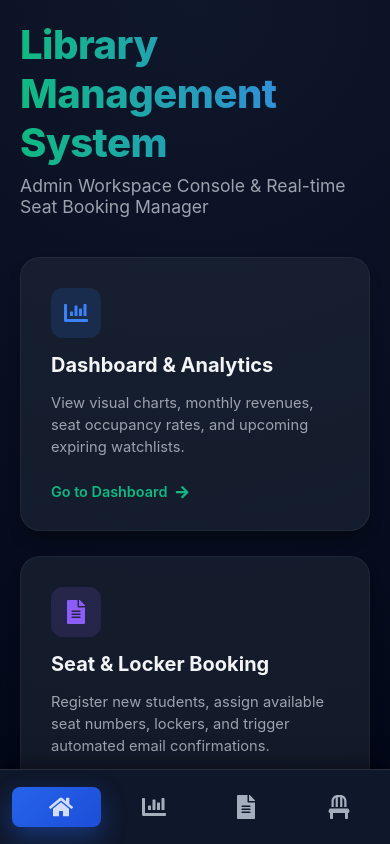
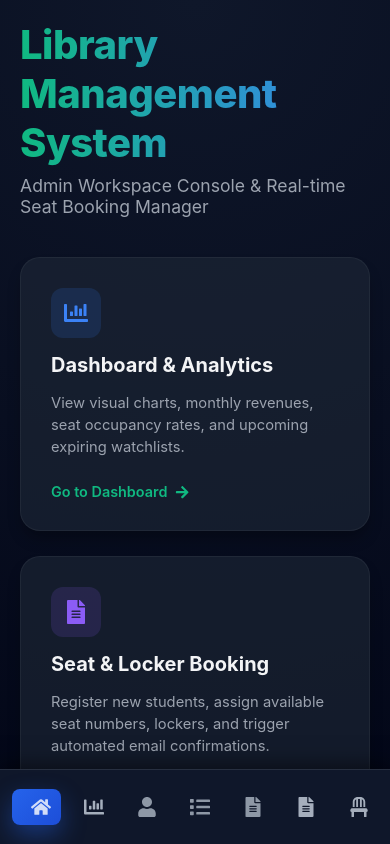
Before and after one commit to sujatapatel7827-maker/Library-Management-System, a React app in the folder frontend/: page /home in a window 390 px wide. Built offline with nearby package versions, Linux system fonts and the light colour scheme; no server answers; sample sign-in values are in the browser's storage; the HTML template or start-up script is replaced by a standard one.

Commit message:
fix(css): unhide sub-links on mobile navigation bar

```diff
--- a/frontend/src/components/Navbar/Navbar.css
+++ b/frontend/src/components/Navbar/Navbar.css
@@ -315,11 +315,11 @@ body.light .nav-links a.active {
     display: none !important;
   }
   .nav-icon {
-    font-size: 24px !important;
+    font-size: 20px !important;
     margin-bottom: 0 !important;
     margin-right: 0 !important;
   }
   .sub-links {
-    display: none !important;
+    display: contents !important; /* Makes children part of the parent flex container */
   }
 }
```
